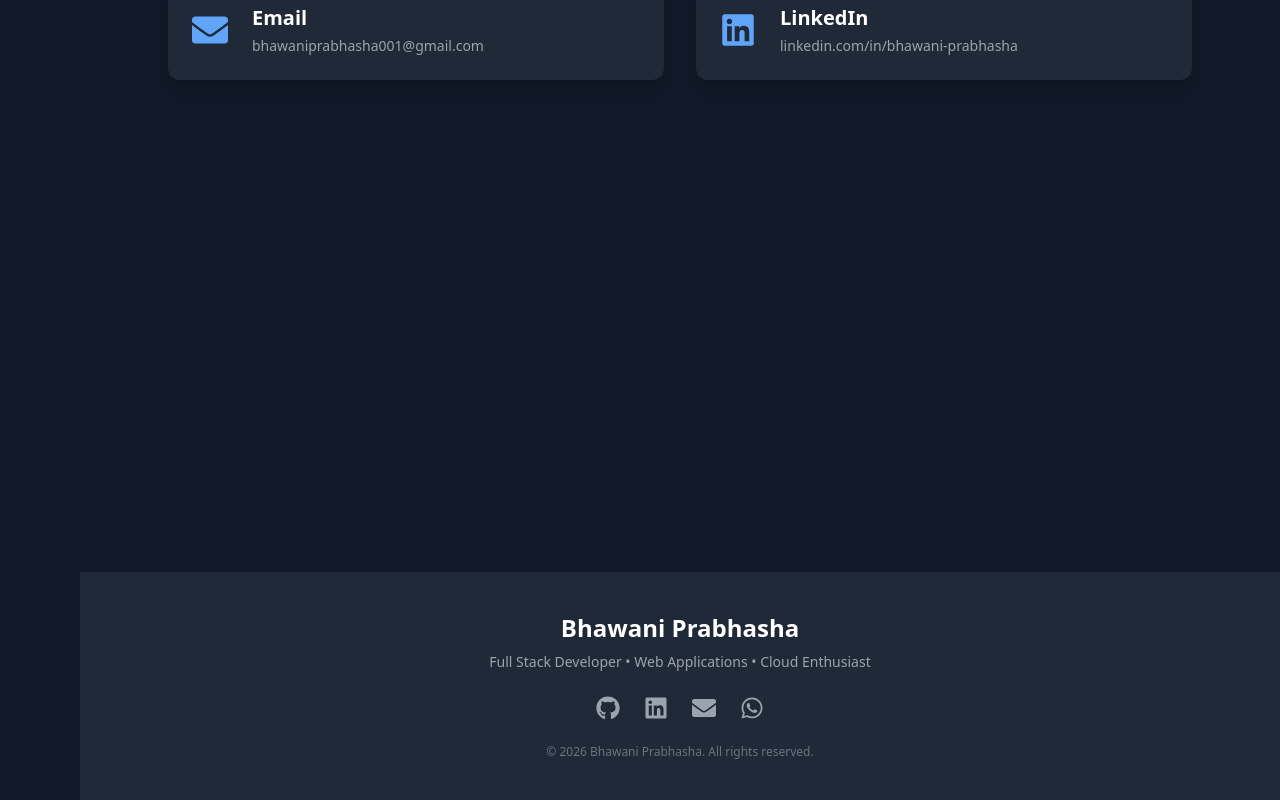
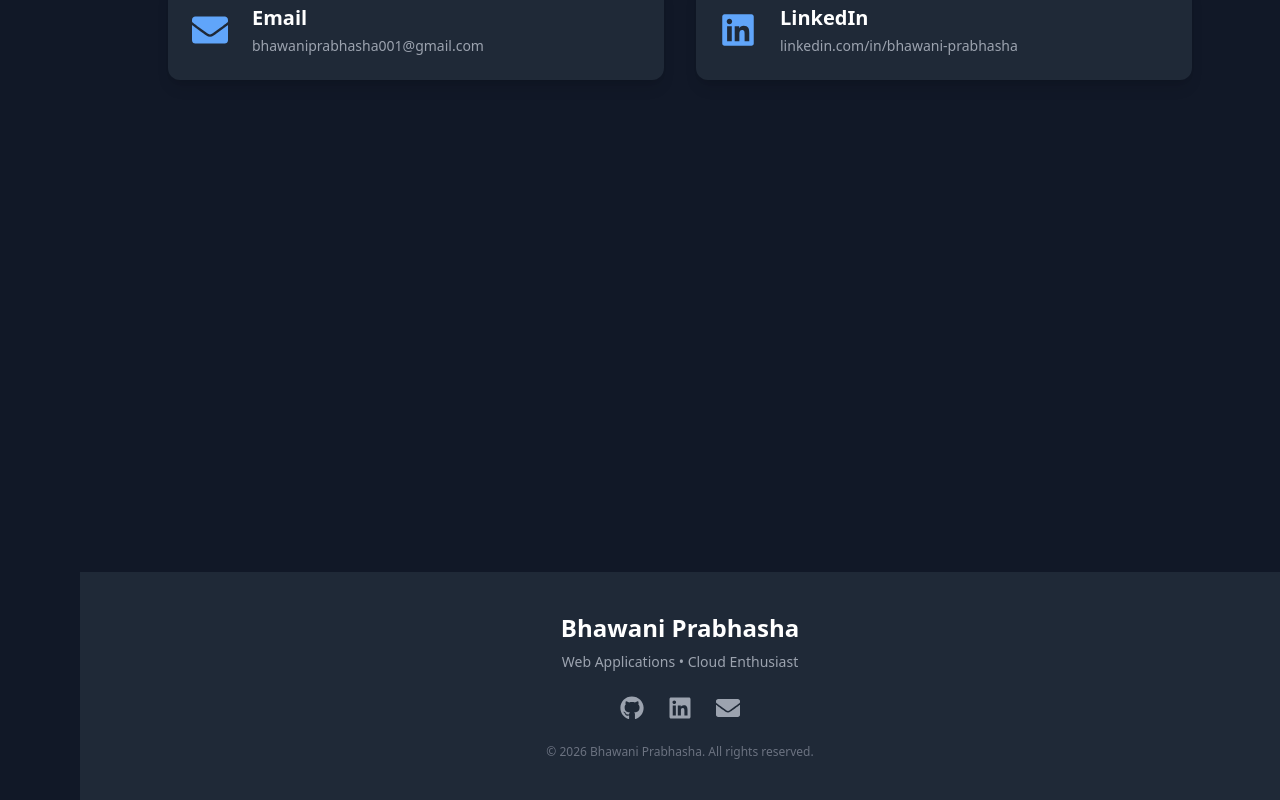
Before and after one commit to BhawaniPrabhasha/bhawani-prabhasha, a React (Vite) app: page / in a window 1280 px wide. Shown: the part 3950-4750 px from the top of the page. Built offline with nearby package versions, Linux system fonts and the light colour scheme.

Commit message:
update footer

```diff
--- a/src/components/Footer.jsx
+++ b/src/components/Footer.jsx
@@ -3,7 +3,6 @@ import {
   FaGithub,
   FaLinkedin,
   FaEnvelope,
-  FaWhatsapp,
 } from "react-icons/fa";
 
 export default function Footer() {
@@ -18,7 +17,7 @@ export default function Footer() {
 
         {/* ROLE */}
         <p className="text-sm mb-6">
-          Full Stack Developer • Web Applications • Cloud Enthusiast
+          Web Applications • Cloud Enthusiast
         </p>
 
         {/* SOCIAL ICONS */}
@@ -37,11 +36,6 @@ export default function Footer() {
           <SocialIcon
             icon={<FaEnvelope />}
             link="mailto:bhawaniprabhasha001@gmail.com"
-          />
-
-          <SocialIcon
-            icon={<FaWhatsapp />}
-            link="https://wa.me/94741386207"
           />
 
         </div>
```
